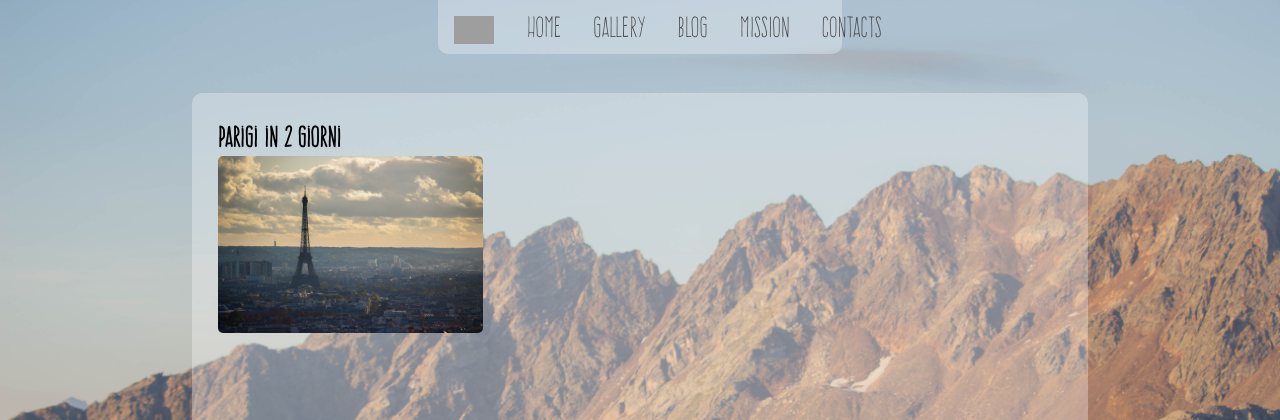
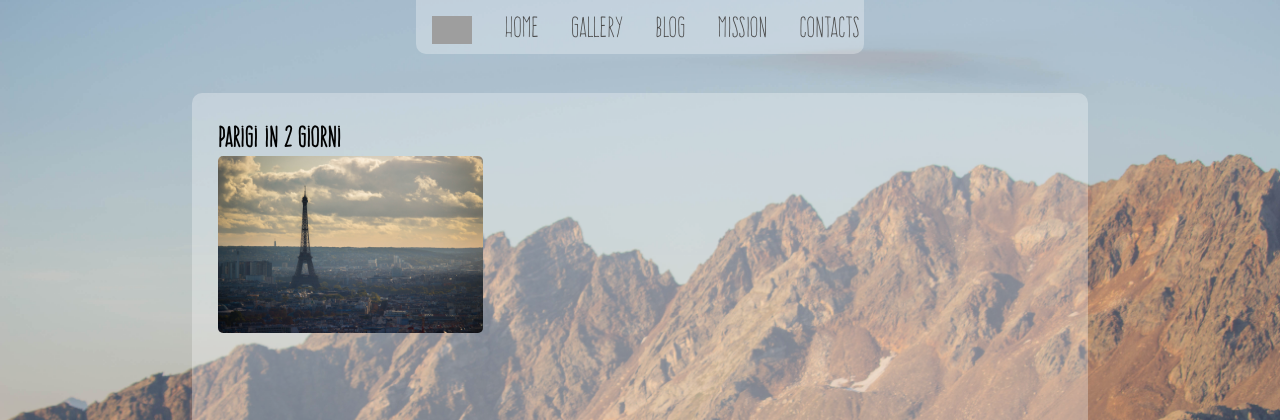
Before and after one commit to vxrich/Sito_Django, a Django app: page /blog/ in a window 1280 px wide. Shown: the top 420 px of the page. Run offline with Django 3.2, Linux system fonts and the light colour scheme; data comes from the database, SQL or seed files in the repository; grey boxes are pictures that could not be loaded.

Commit message:
Correzioni toolbar

```diff
--- a/static/css/custom.css
+++ b/static/css/custom.css
@@ -71,10 +71,6 @@ a.blog-link{
 
 a.custom{
     font-size: 3vmin;
-}
-
-a.custom:hover {
-    font-size: 4vmin;
 }
 
 a.cc{
@@ -177,7 +173,7 @@ nav.custom{
     border-bottom-left-radius: 10px;
     border-bottom-right-radius: 10px;
     background-color:rgba(255,255,255,.3);
-    width: 45%;
+    width: 50%;
     margin:auto;
     top: 0;
 }
```
